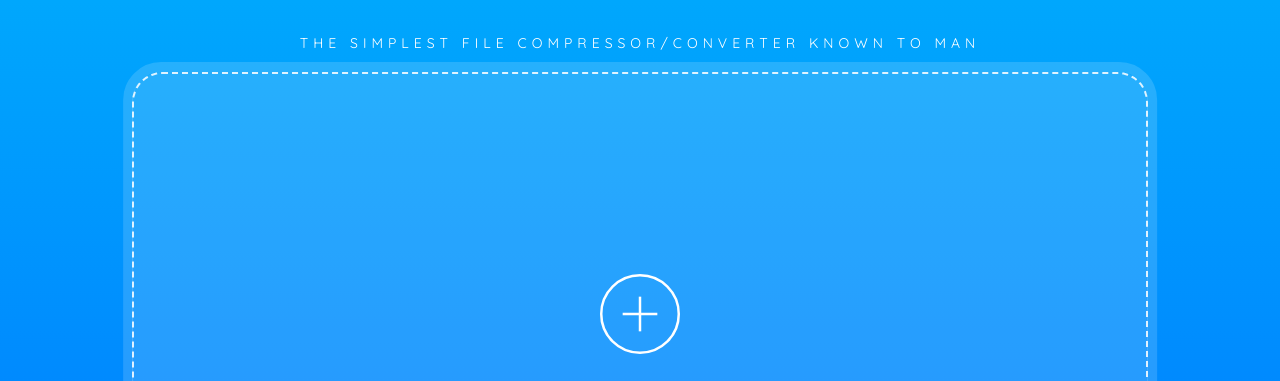
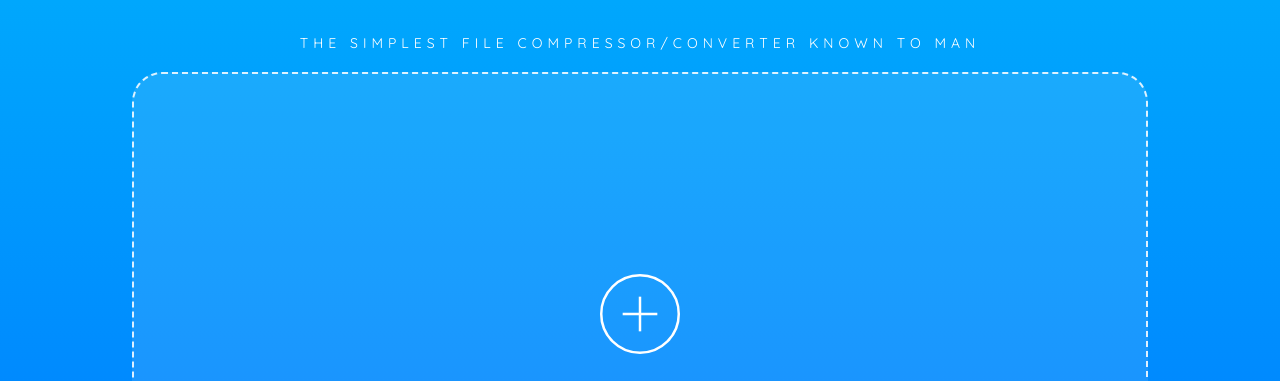
Before and after one commit to colbyremund/freefyle, a plain HTML site: page index.html in a window 1280 px wide. Shown: the part 169-550 px from the top of the page. Drawn offline with Linux system fonts and the light colour scheme.

Commit message:
updated css with drag and drop div

```diff
--- a/main.css
+++ b/main.css
@@ -1,9 +1,13 @@
 html {
     height: 100%;
 }
+
 body {
 	background-image: linear-gradient(rgb(0, 180, 252), rgb(0, 119, 255));
 }
+
+/* ============ HEADER ============ */
+
 .mainlogo {
 	display: block;
 	margin: 0 auto;
@@ -11,6 +15,7 @@ body {
 	height: 18%;
 	width: 18%;
 }
+
 .introcopy {
 	font-family: 'Quicksand', sans-serif;
 	margin-top: 50px;
@@ -24,9 +29,13 @@ body {
 	letter-spacing: 5px;
 	text-transform: uppercase;
 }
+
+/* ============ DROP SECTION ============ */
+
 .drophere-holder {
 	position: relative;
 }
+
 .drophere-front {
 	display: block;
 	position: relative;
@@ -37,21 +46,9 @@ body {
 	border: 2px rgba(255, 255, 255, 0.85) dashed;
 	margin-top: 1px;
 	border-radius: 30px;
-	background-color: rgba(255, 255, 255, 0.15);
-	box-shadow: 0 2px 12px 0 rgba(0, 0, 0, 0.0);
+	background-color: rgba(255, 255, 255, 0.1);
 }
-.drophere-back {
-	display: block;
-    position: absolute;
-    top: -10px;
-    left: 50%;
-    transform: translate(-50%, 0);
-    height: 604px;
-    width: 80.2%;
-    border-radius: 38px;
-    border: 10px rgba(255, 255, 255, 0.15) solid;
-    z-index: -1;
-}
+
 .plusicon {
 	display: block;
 	margin: 0 auto;
@@ -59,6 +56,7 @@ body {
 	height: 80px;
 	width: 80px;
 }
+
 .dottedlinecta {
 	position: relative;
 	padding: 0 20px 0 20px;
@@ -70,3 +68,21 @@ body {
 	text-align: center;
 	letter-spacing: -1px;
 }
+
+/* ============ DRAG AND DROP HOVER ============ */
+
+/*
+.drophere-back {
+	display: block;
+    position: absolute;
+    top: -10px;
+    left: 50%;
+    transform: translate(-50%, 0);
+    height: 604px;
+    width: 80.2%;
+    border-radius: 38px;
+    border: 10px rgba(255, 255, 255, 0.15) solid;
+	z-index: -1;
+	box-shadow: 0 4px 8px 0 rgba(0, 0, 0, 0.2)
+}
+*/
```
